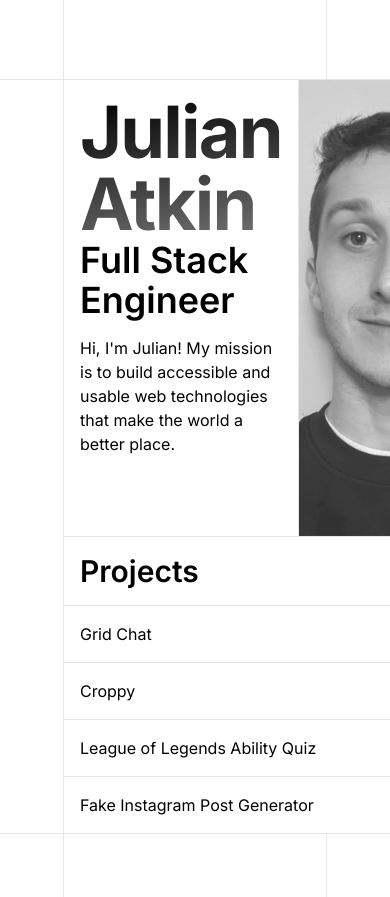
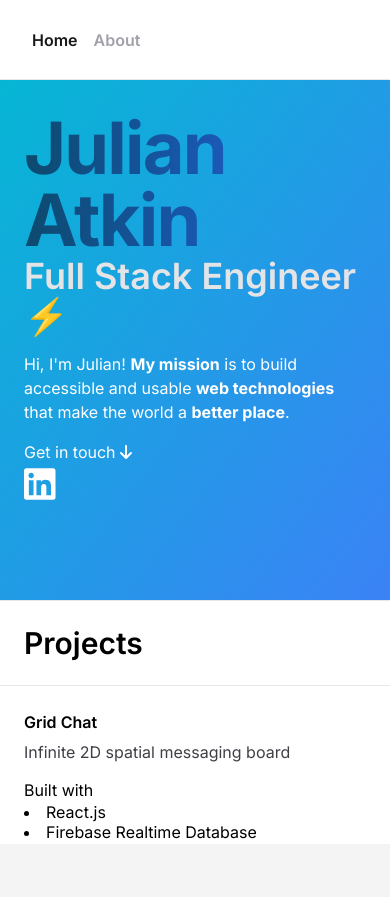
Before and after one commit to jmdatkin/jmatkin.github.io, a Next.js app: page / in a window 390 px wide. After the commit the page ends 844 px from the top, so only its background shows below. Built offline with nearby package versions, Linux system fonts and the light colour scheme.

Commit message:
Improve site

```diff
--- a/package.json
+++ b/package.json
@@ -9,6 +9,10 @@
     "lint": "next lint"
   },
   "dependencies": {
+    "@fortawesome/fontawesome-svg-core": "^6.3.0",
+    "@fortawesome/free-brands-svg-icons": "^6.3.0",
+    "@fortawesome/free-solid-svg-icons": "^6.3.0",
+    "@fortawesome/react-fontawesome": "^0.2.0",
     "@types/node": "18.14.2",
     "@types/react": "18.0.28",
     "@types/react-dom": "18.0.11",
--- /dev/null
+++ b/src/components/Layout.tsx
@@ -0,0 +1,45 @@
+// import { ReactNode } from "react";
+
+import { useRouter } from "next/router";
+import { MutableRefObject, useRef } from "react";
+import Navbar from "./Navbar";
+
+function Layout({children}) {
+
+    const router = useRouter();
+
+    const themes = useRef({
+        '/': 'bg-white',
+        '/about': 'bg-blue-300 border-blue-600',
+    });
+
+    return (
+        <>
+         <div className={`w-full h-full bg-white`}>
+          <div className="flex flex-col h-full">
+            <div className="flex min-h-[5rem] border-b">
+              <div className="w-screen-layout-offset border-r hidden sm:block bg-zinc-100"></div>
+              <div className="flex-grow items-center">
+                <Navbar></Navbar>
+              </div>
+              <div className="w-screen-layout-offset border-l hidden sm:block bg-zinc-100"></div>
+            </div>
+            <div className="flex flex-grow">
+              <div className="w-screen-layout-offset border-r hidden sm:block bg-zinc-100"></div>
+              <main className={`flex-grow`}>
+                {children}
+              </main>
+              <div className="w-screen-layout-offset border-l hidden sm:block bg-zinc-100"></div>
+            </div>
+            <div className="flex min-h-[5rem] bg-white border-t">
+              <div className="w-screen-layout-offset border-r hidden sm:block bg-zinc-100"></div>
+              <div className="flex-grow flex flex-col text-center h-full items-center justify-around"><span className="text-zinc-600">2023 Julian Atkin</span></div>
+              <div className="w-screen-layout-offset border-l hidden sm:block bg-zinc-100"></div>
+            </div>
+          </div>
+        </div>
+        </>
+     );
+}
+
+export default Layout;
--- /dev/null
+++ b/src/components/Navbar.tsx
@@ -0,0 +1,29 @@
+import { useRouter } from "next/router";
+import { useRef } from "react";
+
+function Navbar() {
+
+    const router = useRouter();
+
+    const links = useRef([
+        {
+            name: "Home",
+            href: "/",
+        },
+        {
+            name: "About",
+            href: "/about"
+        }
+    ]);
+
+    return (
+        <nav className="h-full flex items-center px-8 space-x-4">
+            {links.current.map((link, idx) => {
+                const active = router.pathname === link.href;
+                return <a key={idx} className={`${active ? 'text-zinc-900' : ''} hover:text-zinc-900 font-semibold text-zinc-400 duration-[0.07s]`} href={link.href}>{link.name}</a>
+            })}
+        </nav>
+     );
+}
+
+export default Navbar;
--- a/src/components/Project.tsx
+++ b/src/components/Project.tsx
@@ -1,17 +1,35 @@
+import Link from "next/link";
 import { ReactNode } from "react";
 
 type ProjectProps = {
     title: string,
-    children: ReactNode
+    slug: string,
+    href: string,
+    children: ReactNode,
+    tech: string[]
 };
 
 function Project(props: ProjectProps) {
     return (
-        <article className="Project">
-            <h4>{props.title}</h4>
-            {props.children}
+        <article className="Project relative hover:bg-zinc-50 hover:z-[999] active:bg-zinc-100 hover:shadow-md active:shadow-sm cursor-pointer duration-[0.07s] h-full flex flex-col">
+            <Link target="_blank" href={props.href ? props.href : `/projects/${props.slug}`}><h4 className="mb-2 font-semibold">{props.title}</h4>
+                <div>
+                    <p className="mb-4 text-zinc-700 leading-tight">{props.children}</p>
+                </div>
+                <div>
+                    {props.tech ? <>
+                        <p>Built with</p>
+                        <ul>
+                            {props.tech.map((item, idx) => {
+                                return <li key={idx}>{item}</li>
+                            })}
+                        </ul>
+                    </> : ''
+                    }
+                </div>
+            </Link>
         </article>
-     );
+    );
 }
 
 export default Project;
--- /dev/null
+++ b/src/components/SocialButtons.tsx
@@ -0,0 +1,15 @@
+import { faLinkedin } from "@fortawesome/free-brands-svg-icons";
+import { FontAwesomeIcon } from "@fortawesome/react-fontawesome";
+import Link from "next/link";
+
+function SocialButtons() {
+    return (
+        <div className="flex">
+            <Link className="text-4xl hover:text-zinc-400 duration-[0s]" href="https://linkedin.com/in/jatkindev">
+                <FontAwesomeIcon className="duration-[0s] text-white" icon={faLinkedin}></FontAwesomeIcon>
+            </Link>
+        </div>
+     );
+}
+
+export default SocialButtons;
--- a/src/pages/_app.tsx
+++ b/src/pages/_app.tsx
@@ -1,6 +1,15 @@
+import Layout from '@/components/Layout'
 import '@/styles/globals.css'
 import type { AppProps } from 'next/app'
 
+import { config } from '@fortawesome/fontawesome-svg-core'
+import '@fortawesome/fontawesome-svg-core/styles.css';
+config.autoAddCss = false;
+
 export default function App({ Component, pageProps }: AppProps) {
-  return <Component {...pageProps} />
+  return (
+    <Layout>
+      <Component {...pageProps} />
+    </Layout>
+  )
 }
--- /dev/null
+++ b/src/pages/about.tsx
@@ -0,0 +1,87 @@
+import Head from 'next/head'
+import Image from 'next/image'
+import { Inter } from 'next/font/google'
+import styles from '@/styles/Home.module.css'
+import Project from '@/components/Project'
+import Portrait from '@/components/Portrait'
+
+const inter = Inter({ subsets: ['latin'] })
+
+export default function About() {
+    return (
+        <>
+            <Head>
+                <title>Julian Atkin</title>
+                <meta name="description" content="Full Stack Engineer" />
+                <meta name="viewport" content="width=device-width, initial-scale=1" />
+                <link rel="icon" href="/favicon.ico" />
+            </Head>
+            <header className="p-6 py-6 mb-6">
+                <h1 className={`tracking-tight`}>About Me</h1>
+            </header>
+            <div className="p-6">
+                <p>I grew up in Bayside, Queens.</p>
+                <p>What excites me about programming is the thrill and satisfaction of inventing something new.</p>
+            </div>
+            <div className="grid grid-cols-1 md:grid-cols-2 border-t md:border-b">
+                <section className="md:border-r">
+                    <h3 className="p-6 ">Favorite Tech</h3>
+                    <div className="w-full p-6">
+                        <table>
+                            <tbody>
+                                <tr className="border">
+                                    <td className="border p-2">
+                                        Favorite app framework:
+                                    </td>
+                                    <td className="border p-2">
+                                        Next.js
+                                    </td>
+                                </tr>
+                                <tr className="border">
+                                    <td className="border p-2">
+                                        Favorite front-end framework:
+                                    </td>
+                                    <td className="border p-2">
+                                        React.js
+                                    </td>
+                                </tr>
+                                <tr className="border">
+                                    <td className="border p-2">
+                                        Favorite CSS framework:
+                                    </td>
+                                    <td className="border p-2">
+                                        Tailwind CSS
+                                    </td>
+                                </tr>
+                                <tr className="border">
+                                    <td className="border p-2">
+                                        Favorite back-end platform:
+                                    </td>
+                                    <td className="border p-2">
+                                        Firebase
+                                    </td>
+                                </tr>
+                            </tbody>
+                        </table>
+                    </div>
+                </section>
+                <section className="border-t md:border-t-0">
+                    <h3 className="p-6 ">Hobbies/Interests</h3>
+                    <div className="w-full p-6">
+                        <p className="mb-4">
+                            Besides building awesome web experiences, I enjoy:
+                        </p>
+
+                        <ul>
+                            <li>🕉 Yoga/meditation</li>
+                            <li>🎧Music production</li>
+                            <li>🌳Spending time in nature</li>
+                            <li>🎮Online gaming (League of Legends and Old School Runescape😎)</li>
+                        </ul>
+
+                    </div>
+                </section>
+            </div>
+        </>
+    )
+}
--- a/src/pages/index.tsx
+++ b/src/pages/index.tsx
@@ -4,6 +4,9 @@ import { Inter } from 'next/font/google'
 import styles from '@/styles/Home.module.css'
 import Project from '@/components/Project'
 import Portrait from '@/components/Portrait'
+import SocialButtons from '@/components/SocialButtons'
+import { FontAwesomeIcon } from '@fortawesome/react-fontawesome'
+import { faArrowDown } from '@fortawesome/free-solid-svg-icons'
 
 const inter = Inter({ subsets: ['latin'] })
 
@@ -11,68 +14,47 @@ export default function Home() {
   return (
     <>
       <Head>
-        <title>Create Next App</title>
-        <meta name="description" content="Generated by create next app" />
+        <title>Julian Atkin</title>
+        <meta name="description" content="Full Stack Engineer" />
         <meta name="viewport" content="width=device-width, initial-scale=1" />
         <link rel="icon" href="/favicon.ico" />
       </Head>
-      {/* <div className="w-full h-full bg-zinc-100 p-8">
-        <main className="w-full md:w-[calc(100%-2rem)] mx-auto bg-zinc-50 p-4 rounded border shadow-md">
-          <div className={styles.description}>
-            Hi
+      <header className="flex justify-between">
+        <div className="flex flex-grow flex-col p-6 py-8 bg-gradient-to-br from-cyan-500 to-blue-500">
+          <h1 className={`bg-gradient-to-r text-transparent bg-clip-text from-sky-900 to-blue-600 tracking-tight desktop-xl:text-8xl`}>Julian Atkin</h1>
+          <h2 className="mb-4 text-zinc-200">Full Stack Engineer ⚡</h2>
+          <div className="mb-16">
+            <p className="mb-4 text-white">Hi, I'm Julian! <strong>My mission</strong> is to build accessible and usable <strong>web technologies</strong> that make the world a <strong>better place</strong>.</p>
+            <p className="text-white">Get in touch <FontAwesomeIcon icon={faArrowDown}></FontAwesomeIcon> </p>
+            <SocialButtons></SocialButtons>
           </div>
-        </main>
-      </div> */}
-      <div className="w-full h-full bg-white">
-        <div className="flex flex-col">
-          <div className="flex h-[5rem] border-b">
-            <div className="w-screen-layout-offset border-r"></div>
-            <div className="flex-grow"></div>
-            <div className="w-screen-layout-offset border-l"></div>
         </div>
-          <div className="flex flex-grow">
-            <div className="w-screen-layout-offset border-r"></div>
-            <main className={`${styles.Main} flex-grow`}>
-              <header className="flex justify-between">
-                <div className="flex flex-col p-4">
-                  <h1 className={`${styles.Nameplate} tracking-tight`}>Julian Atkin</h1>
-                  <h2 className="mb-4">Full Stack Engineer</h2>
-                  <section className="mb-16">
-                    Hi, I'm Julian! My mission is to build accessible and usable web technologies that make the world a better place.
-                  </section>
-                </div>
-                <div className="relative object-cover min-w-[12rem] border-l">
+        <div className="relative object-cover min-w-[16rem] border-l hidden md:block">
           <Portrait></Portrait>
         </div>
       </header>
       <section className="border-t">
-                <h3 className="p-4 border-b ">Projects</h3>
-                <div className="w-full grid grid-cols-1 md:grid-cols-2 lg:grid-cols-3 [&>*]:p-4 [&>*]:bg-white gap-px bg-zinc-200">
-                  <Project title="Grid Chat">
-
+        <h3 className="px-6 py-6 border-b ">Projects</h3>
+        <div className="w-full grid grid-cols-1 md:grid-cols-2 lg:grid-cols-3 [&>*]:p-6 [&>*]:bg-white gap-px bg-zinc-200">
+          <Project title="Grid Chat" slug="grid-chat" href="https://grid-chat-app.web.app/" tech={['React.js', 'Firebase Realtime Database']}>
+            Infinite 2D spatial messaging board
           </Project>
-                  <Project title="Croppy">
-
+          <Project title="Croppy" slug="croppy" href="https://croppy.vercel.app/" tech={['Vue.js', 'Sharp', 'Firebase Firestore', 'Vercel Serverless Functions']}>
+            In-browser image cropping, resizing, and compressing tool
           </Project>
-                  <Project title="League of Legends Ability Quiz">
-
+          <Project title="League of Legends Ability Quiz" href="https://lol-ability-quiz.vercel.app/" slug="lol-ability-quiz" tech={['Next.js', 'Cheerio', 'Vercel Hosting']}>
+            Browser-based game testing knowledge of ability names in the online game League of Legends
           </Project>
-                  <Project title="Fake Instagram Post Generator">
-
+          <Project title="Fake Instagram Post Generator" href="https://fake-instagram-post-generator.vercel.app/" slug="fake-instagram-post-generator" tech={['Svelte', 'html2canvas']}>
+            Tool to generate screenshots of Instagram posts with user-generated content
           </Project>
-
+          <div className="h-full !bg-zinc-200 flex flex-col items-center justify-around text-center">
+            <span className="text-zinc-400">
+              More amazing projects on the way!
+            </span>
+          </div>
         </div>
       </section>
-            </main>
-            <div className="w-screen-layout-offset border-l"></div>
-          </div>
-          <div className="flex h-[4rem] border-t">
-            <div className="w-screen-layout-offset border-r"></div>
-            <div className="flex-grow"></div>
-            <div className="w-screen-layout-offset border-l"></div>
-          </div>
-        </div>
-      </div>
     </>
   )
 }
--- /dev/null
+++ b/src/pages/projects/grid-chat.tsx
@@ -0,0 +1,22 @@
+import Head from 'next/head'
+import Image from 'next/image'
+import { Inter } from 'next/font/google'
+import styles from '@/styles/Home.module.css'
+import Project from '@/components/Project'
+import Portrait from '@/components/Portrait'
+
+const inter = Inter({ subsets: ['latin'] })
+
+export default function GridChat() {
+  return (
+    <>
+      <Head>
+        <title>Julian Atkin</title>
+        <meta name="description" content="Full Stack Engineer" />
+        <meta name="viewport" content="width=device-width, initial-scale=1" />
+        <link rel="icon" href="/favicon.ico" />
+      </Head>
+        Hi
+    </>
+  )
+}
--- a/src/styles/globals.css
+++ b/src/styles/globals.css
@@ -4,7 +4,7 @@
 
 @layer utilities {
   .w-screen-layout-offset {
-    @apply min-w-[4rem] desktop:min-w-[18rem];
+    @apply min-w-[4rem] xl:min-w-[18rem] desktop:min-w-[24rem] desktop-xl:min-w-[32rem];
   }
 }
 
@@ -15,12 +15,22 @@
   transition: all 0.5s;
 }
 
+html {
+  scroll-behavior: smooth;
+}
+
 html,
 body {
   max-width: 100vw;
   overflow-x: hidden;
   font-family: 'Inter';
+  @apply h-full;
 }
+
+#__next {
+  @apply h-full;
+}
+
 
 body {
   @apply bg-zinc-100;
@@ -41,3 +51,13 @@ h3 {
 h4 {
   @apply font-normal;
 }
+
+ul {
+  @apply list-inside;
+}
+
+li {
+  @apply list-disc;
+  @apply indent-[-1em] pl-[1em];
+  @apply leading-tight;
+}
--- a/tailwind.config.js
+++ b/tailwind.config.js
@@ -11,7 +11,8 @@ module.exports = {
   theme: {
     extend: {
       screens: {
-        'desktop': '1280px'
+        'desktop': '1480px',
+        'desktop-xl': '2380px'
       },
     },
   },
```
Also changed, not shown: src/components/Portrait.tsx (+1 -1 lines), ProPicTransparent.png (deleted), 1 other file (tests, documents, lock files or other folders). Lines whose indentation alone changed are shown as unchanged.
